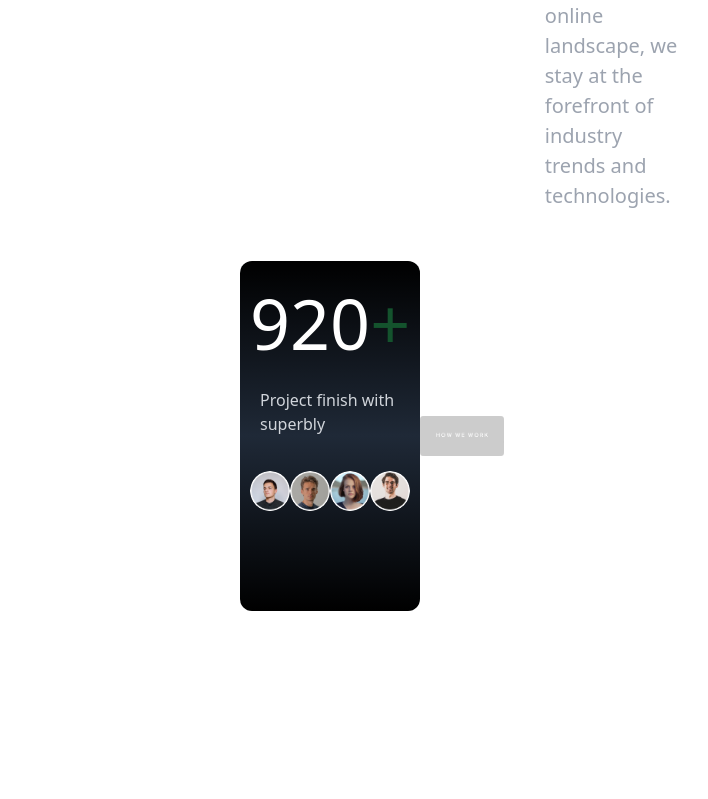
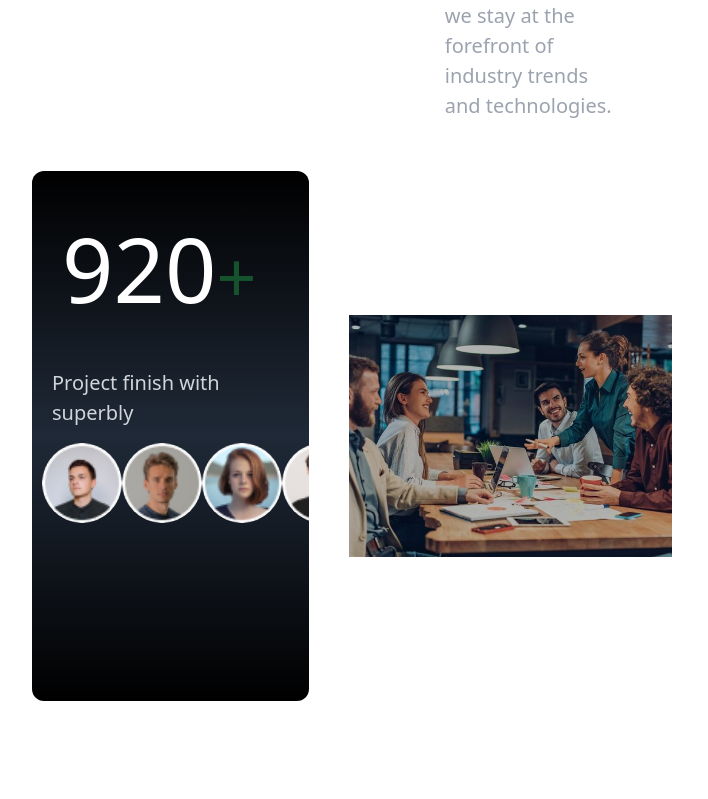
Before and after one commit to SouchenOu/digital-marketing-Agency, a Next.js app in the folder my-app/: page / in a window 1280 px wide. Shown: the part 1441-2240 px from the top of the page, without its empty margins (268-976 px from the left). Built offline with nearby package versions, Linux system fonts and the light colour scheme.

Commit message:
finish part 5

```diff
--- a/my-app/app/page.tsx
+++ b/my-app/app/page.tsx
@@ -3,6 +3,7 @@ import MainPart2 from "@/components/MainPart2";
 import Image from "next/image";
 import MainPart3 from "../components/MainPart3";
 import MainPart4 from "@/components/MainPart4";
+import MainPart5 from "@/components/MainPart5";
 
 export default function Home() {
   return (
@@ -11,6 +12,7 @@ export default function Home() {
       <MainPart2/>
       <MainPart3/>
       <MainPart4/>
+      <MainPart5/>
     </div>
   );
 }
--- a/my-app/components/MainPart2.tsx
+++ b/my-app/components/MainPart2.tsx
@@ -4,8 +4,8 @@ import React from 'react'
 
 const MainPart2 = () => {
   return (
-    <section className='h-full w-full xl:py-[100px] xl:px-[500px]  px-[30px] py-[40px] gap-[800px]'>
-        <div className='flex gap-[200px]'>
+    <section className='h-full w-full xl:py-[100px] xl:px-[200px]  px-[30px] py-[40px] gap-[800px]'>
+        <div className='flex gap-[200px] px-[200px]'>
             <h2 className='text-[30px] font-bold w-[1000px]'>
                 Provide the best service with out of the box ideas
             </h2>
@@ -15,21 +15,22 @@ const MainPart2 = () => {
 
 
         </div>
-        <div className='flex items-center justify-between px-[8px] py-[50px]'>
-            <div className='bg-gradient-to-b from-black via-gray-800 to-black rounded-xl w-[500px] h-[350px]'>
-                <h1 className='text-[70px] bold-[500px] text-white p-[10px]'>920<span className='text-green-900 text-bold text-[70px]'>+</span></h1>
-                <p className='text-gray-300 py-[2px] px-[20px]'>Project finish with superbly</p>
+        <div className='flex items-center  px-[100px] py-[50px]'>
+            <div className='bg-gradient-to-b from-black via-gray-800 to-black rounded-xl w-[600px] h-[530px]'>
+                <h1 className='text-[90px] bold-[500px] text-white p-[30px]'>920<span className='text-green-900 text-bold text-[70px]'>+</span></h1>
+                <p className='text-gray-300 py-[2px] px-[20px] text-[20px] font-[300]'>Project finish with superbly</p>
                 <div className='flex'>
                     <div className='flex  items-center overflow-hidden px-[10px]'>
                         {PEOPLE_URL.map((elem)=>(
-                                <Image className="rounded-full h-10 w-10" key={elem} src={elem} alt="pictures" width={20} height={20}/>
+                                <Image className="rounded-full h-20 w-20" key={elem} src={elem} alt="pictures" width={60} height={60}/>
                             ))}
                              <p className='text-green-900 text-[70px] px-[50px] items-center '> + </p>
                     </div>
                 </div>
             </div>
-            <div className='flex items-start'>
-                <Image src="/test.png" alt="rectangle" width={900} height={800}/>
+            <div className='relative flex items-start px-[40px] '>
+                <Image src="/team3.jpg" alt="rectangle" width={700} height={200} className='object-cover brightness-75 w-[700px]'/>
+                <h1 className='absolute flex items-center justify-center px-[100px] py-[240px] text-[60px]  font-bold text-white'>  HOW&nbsp;&nbsp;&nbsp;&nbsp;WE&nbsp;&nbsp;&nbsp;&nbsp;WORK</h1>
             </div>
         </div>
 
--- a/my-app/components/MainPart4.tsx
+++ b/my-app/components/MainPart4.tsx
@@ -4,7 +4,7 @@ import React from 'react'
 
 const MainPart4 = () => {
   return (
-    <section className='border-2 border-red-700 p-[100px] flex flex-col gap-[50px] '>
+    <section className=' p-[100px] flex flex-col gap-[50px] '>
       <h1 className='text-[40px] font-[800]'>“ They thoroughly analyze our industry and target audience,
          allowing them to develop customized campaigns that effectively reach and
          engage our customers. Their creative ideas and cutting-edge techniques have helped us stay ahead of the competition.”</h1>
--- /dev/null
+++ b/my-app/components/MainPart5.tsx
@@ -0,0 +1,46 @@
+import React from 'react'
+
+const MainPart5 = () => {
+  return (
+    <section className='flex items-center justify-center border-2 border-red-600 px-[200px] py-[40px] gap-[300px]'>
+        <div className='flex flex-col items-start justify-start gap-[20px] w-[800px]'>
+            <h1 className='text-[40px] font-[400] '>Digital Marketing FAQs</h1>
+            <p className='text-[20px] font-[300] text-gray-500'>As a leading digital marketing agency, we are dedicated to providing comprehensive educational resources and answering frequently asked questions to help our clients.</p>
+            <div className='flex gap-[20px]'>
+                <button className='text-[20px] font-[400] border-2 border-black px-[80px] py-[20px] rounded-full'>More Questions</button>
+                <button className='text-[20px] font-[400] underline'>Contanct Us</button>
+            </div>
+
+        </div>
+        <div className='flex flex-col gap-[20px] w-[630px]'>
+            <div className="h-[1px] w-150 bg-black"></div>
+            <div className='flex items-center justify-between gap-[40px]'>
+                <h1 className='text-[30px] font-bold '>Why is digital marketing important for my business?</h1>
+                <span className='text-[70px] font-[300]'>-</span>
+            </div>
+            <p className=''>Digital marketing allows businesses to reach and engage with a wider audience, generate leads, drive website traffic, and increase brand visibility. It provides measurable results, allows for targeted marketing efforts, and enables businesses to adapt and optimize their strategies based on data and insights.</p>
+            <div className="h-[1px] w-150 bg-black"></div>
+            <div className='flex items-center justify-between gap-[40px]'>
+                <h1 className='text-[30px] font-bold '>How can digital marketing help improve my website's visibility?</h1>
+                <span className='text-[50px] font-[200]'>+</span>
+            </div>
+            <div className="h-[1px] w-150 bg-black"></div>
+            <div className='flex items-center justify-between gap-[40px]'>
+                <h1 className='text-[30px] font-bold '>How long does it take to see results from digital marketing efforts?</h1>
+                <span className='text-[50px] font-[200]'>+</span>
+            </div>
+            <div className="h-[1px] w-150 bg-black"></div>
+            <div className='flex items-center justify-between gap-[40px]'>
+                <h1 className='text-[30px] font-bold '>How do you measure the success of digital marketing campaigns?</h1>
+                <span className='text-[50px] font-[200]'>+</span>
+            </div>
+            <div className="h-[1px] w-150 bg-black"></div>
+
+
+
+        </div>
+    </section>
+  )
+}
+
+export default MainPart5
```
Also changed, not shown: my-app/public/team.jpg (added), my-app/public/team3.jpg (added).
